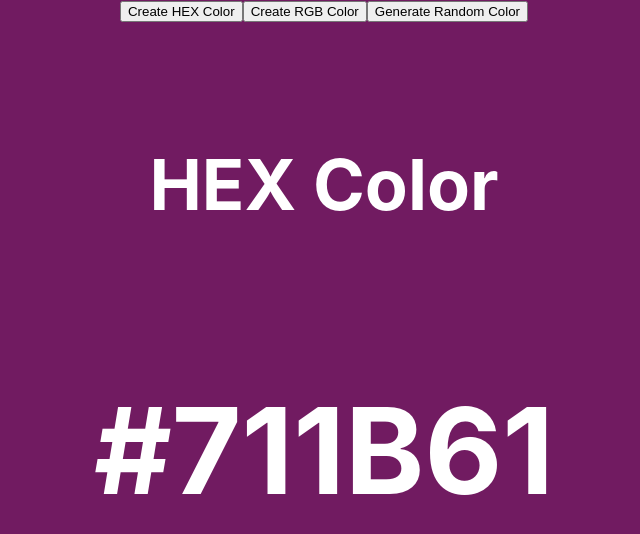
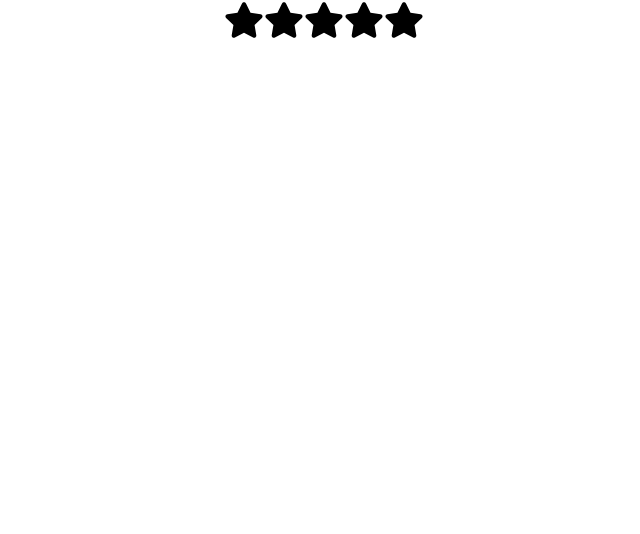
Before and after one commit to Abbas-Davodkhani/25-React-Projects, a React (Create React App) app: page / in a window 1280 px wide. Shown: the top 534 px of the page, without its empty margins (316-956 px from the left). Built offline with nearby package versions, Linux system fonts and the light colour scheme.

Commit message:
star-rating

```diff
--- a/package.json
+++ b/package.json
@@ -8,6 +8,7 @@
     "@testing-library/user-event": "^13.5.0",
     "react": "^18.3.1",
     "react-dom": "^18.3.1",
+    "react-icons": "^5.2.1",
     "react-scripts": "5.0.1",
     "web-vitals": "^2.1.4"
   },
--- a/src/App.js
+++ b/src/App.js
@@ -2,6 +2,7 @@
 import './App.css';
 import Accordian from './components/accordian';
 import RandomColor from './components/random-color';
+import StarRating from './components/star-rating';
 
 function App() {
   return (
@@ -10,7 +11,10 @@
       {/* <Accordian /> */}
 
       {/* Random Color Component */}
-      <RandomColor />
+      {/* <RandomColor /> */}
+
+      {/* Star Rating Component */}
+      <StarRating />
     </div>
   );
 }
--- /dev/null
+++ b/src/components/star-rating/index.jsx
@@ -0,0 +1,39 @@
+import { useState } from 'react';
+import {FaStar} from 'react-icons/fa'
+import './styles.css'
+
+
+export default function StarRating({noOfStarts = 5}){
+
+    const [rating , setRating ] = useState(0);
+    const [hover , setHover] = useState(0);
+
+    function handleClick(getCurrentIndex){
+        setRating(getCurrentIndex);
+    }
+
+    function handleMouseEnter(getCurrentIndex){
+        setHover(getCurrentIndex);
+    }
+
+    function handleMouseLeave(getCurrentIndex){
+        setHover(rating);
+    }
+
+    return <div>
+        {
+            [...Array(noOfStarts)].map((_,index)=>{
+                index += 1;
+
+                return <FaStar
+                className={index <= (hover || rating) ? "active" : "inactive"}
+                key={index}
+                onClick={() => handleClick(index)}
+                onMouseMove={() => handleMouseEnter(index)}
+                onMouseLeave={() => handleMouseLeave()}
+                size= {40}
+                />
+            })
+        }
+    </div>
+}
--- /dev/null
+++ b/src/components/star-rating/styles.css
@@ -0,0 +1,9 @@
+.active{
+    color: yellow;
+    cursor: pointer;
+}
+
+.inactive {
+    color: #000000;
+    cursor: pointer;
+}
```
Also changed, not shown: 1 other file (tests, documents, lock files or other folders).
